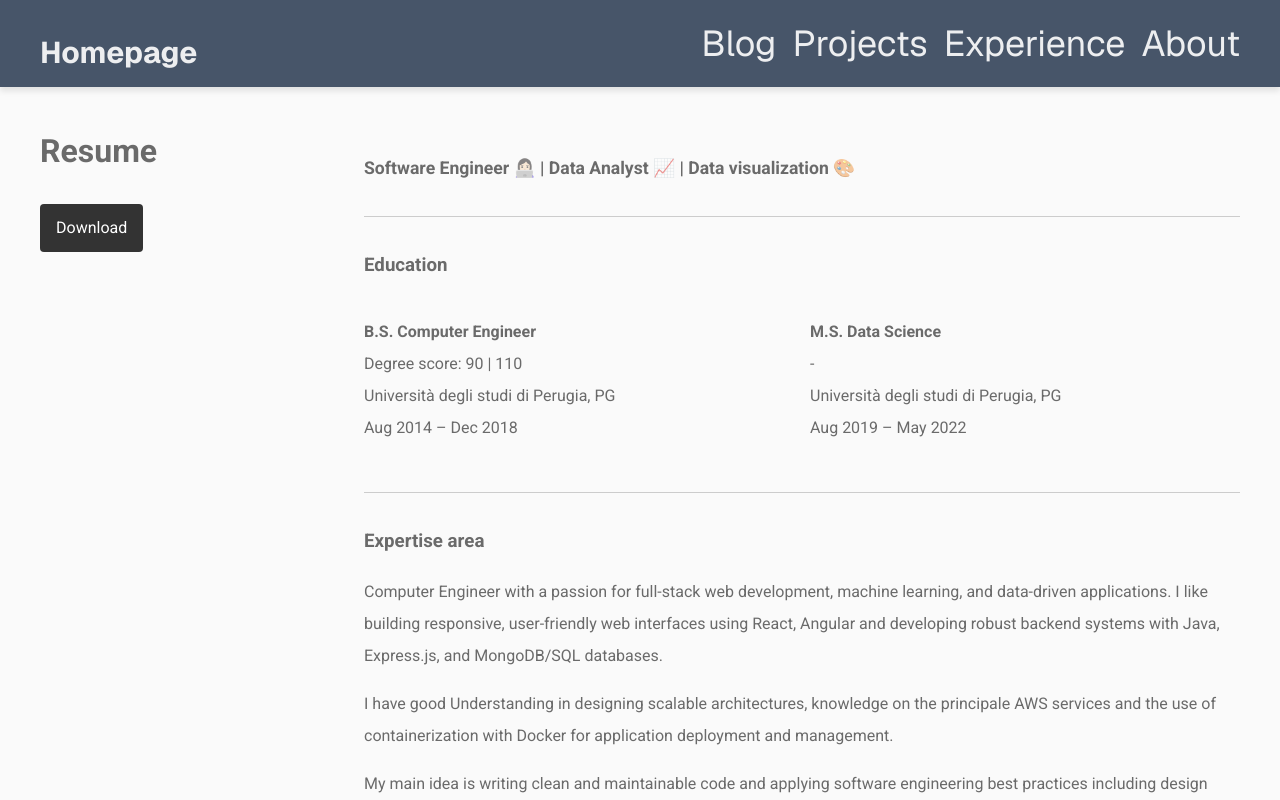
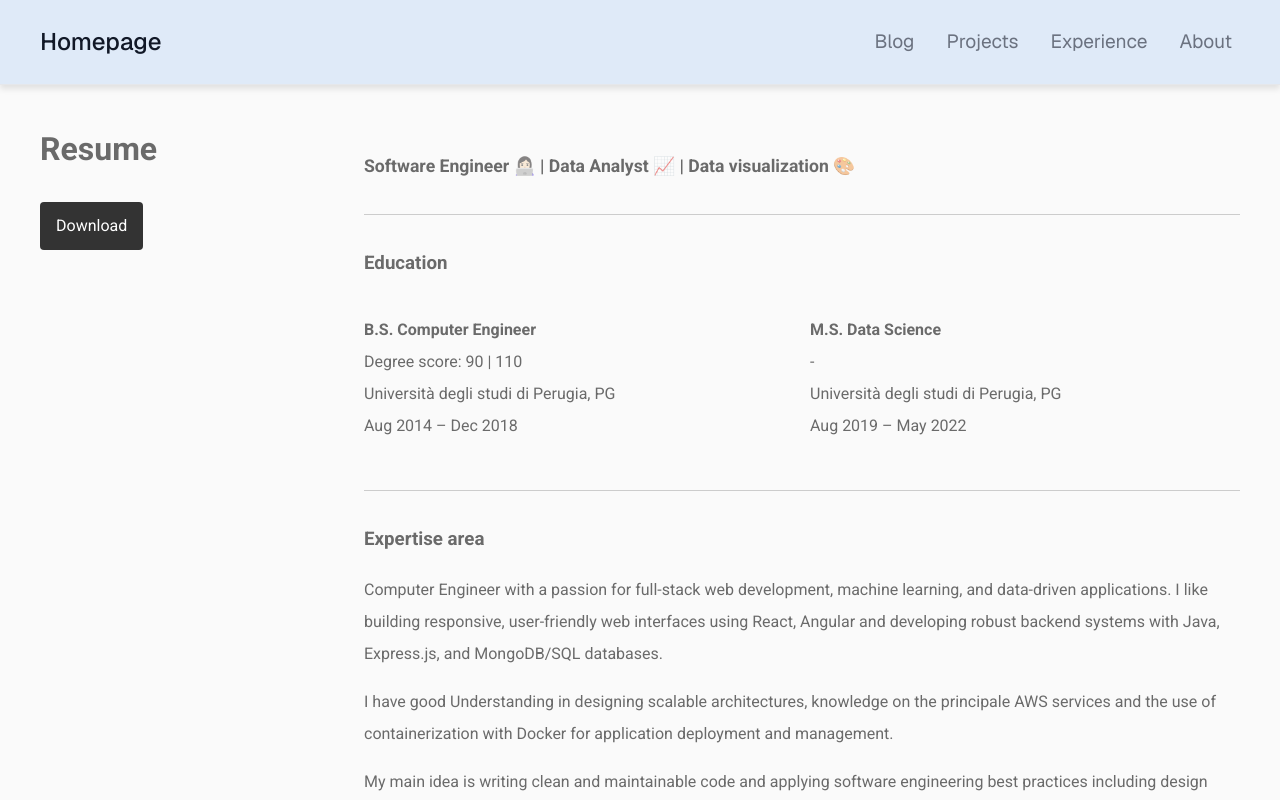
Before and after one commit to shortpathfirst/myblog, a Next.js app: page /resume in a window 1280 px wide. Shown: the top 800 px of the page. Built offline with nearby package versions, Linux system fonts and the light colour scheme.

Commit message:
Fixing Navbar and ScrollBehaviour on Link

```diff
--- a/src/app/layout.tsx
+++ b/src/app/layout.tsx
@@ -48,9 +48,9 @@ export default function RootLayout({
   return (
     <html lang="en">
       <body className={`${geistSans.variable} ${geistMono.variable}`}>
-        <div style={{ "display": "flex", "flexDirection": "column", "minHeight": "100svh" }}>
+        <div style={{ "display": "flex", "flexDirection": "column", "minHeight": "100svh"}}>
           <Navbar></Navbar>
-          <main style={{ "flex": 1}}>
+          <main style={{ "flex": 1  ,scrollPaddingTop: '80px',}}>
             {children}
           </main>
           <Footer />
--- a/src/components/contact/contacts.tsx
+++ b/src/components/contact/contacts.tsx
@@ -5,7 +5,7 @@ import CodeTopBar from '../codeTopBar/codeTopBar'
 
 const Contacts = () => {
     return (
-        <section>
+        <section id='contacts'>
             <div className={styles.contactHeader}>
                 <h1>Contact me</h1>
                 <h3>Reach out for a project or just say hello</h3>
--- a/src/components/navbar/Navbar.tsx
+++ b/src/components/navbar/Navbar.tsx
@@ -5,8 +5,8 @@ export const Navbar = () => {
     const NAVLINKS = [
         { url: "/blog", label: "Blog" },
         { url: "/projects", label: "Projects" },
-        { url: "/experience", label: "Experience" },
-        { url: "/about", label: "About" },
+        { url: "/resume", label: "Experience" },
+        { url: "/#contacts", label: "About" },
     ]
     return (
         <nav className={styles.navbar}>
--- a/src/components/navbar/navbar.module.css
+++ b/src/components/navbar/navbar.module.css
@@ -1,19 +1,21 @@
 .navbar {
-    background-color: #475569;
-    padding: 1rem;
+    background-color: #dfeaf8;
+    border-bottom: 1px solid #e5e7eb;
+    padding: 0.75rem 1.5rem;
     position: sticky;
     top: 0;
+    z-index: 50;
     box-shadow: 0 4px 6px rgba(0, 0, 0, 0.1);
-    z-index: 10;
 }
 
 .container {
+    max-width: 1200px;
     margin: 0 auto;
     display: flex;
     flex-direction: column;
     justify-content: space-between;
-    padding-left: 1.5rem;
-    padding-right: 1.5rem;
+    align-items: center;
+    gap: 0.5rem;
 }
 
 @media (min-width: 640px) {
@@ -23,45 +25,37 @@
 }
 
 .title {
-    font-size: 1.875rem;
-    font-weight: bold;
-    color: white;
-    display: grid;
-    place-content: center;
-    margin-bottom: 0.5rem;
-}
-
-@media (min-width: 768px) {
-    .title {
-        margin-bottom: 0;
-    }
+    font-size: 1.5rem;
+    font-weight: 500;
+    color: #111827;
 }
 
 .link {
-    color: rgba(255, 255, 255, 0.9);
+    color: #111827;
     text-decoration: none;
+    transition: color 0.2s ease;
 }
 
 .link:hover {
-    color: white;
+    color: #2563eb;
 }
 
 .iconGroup {
     display: flex;
-    flex-direction: row;
-    justify-content: center;
-    align-items: center;
+    flex-wrap: wrap;
     gap: 1rem;
-    color: white;
-    font-size: 2.25rem;
-
+    font-size: 1.2rem;
+    font-weight: 400;
 }
 
 .iconLink {
-    color: rgba(255, 255, 255, 0.9);
+    color: #6b7280;
     text-decoration: none;
+    padding: 0.25rem 0.5rem;
+    border-radius: 4px;
+    transition: color 0.2s ease, background-color 0.2s ease;
 }
 
 .iconLink:hover {
-    color: white;
+    color: #3e434e;
 }
--- a/src/components/techIcons/techIcons.module.css
+++ b/src/components/techIcons/techIcons.module.css
@@ -1,9 +1,8 @@
-.avatarGroup {
+.iconsContainer {
   display: flex;
-  padding: 15px;
 }
 
-.avatarGroup>*:not(:first-child) {
+.iconsContainer>*:not(:first-child) {
   margin-left: -1rem;
 }
 
--- a/src/components/techIcons/techIcons.tsx
+++ b/src/components/techIcons/techIcons.tsx
@@ -6,7 +6,7 @@ import Image from 'next/image'
 
 export const TechIcons = ({ items }: { items: Tag[] }) => {
     return (
-        <div className={styles.avatarGroup}>
+        <div className={styles.iconsContainer}>
             {items.map((item, i) => (
                 // View transition does not allow multiple TechIcons use
                 // <ViewTransition key={i} name={`tech-icon-${item.name}`} >
--- a/src/styles/globals.css
+++ b/src/styles/globals.css
@@ -20,6 +20,11 @@ body {
     -webkit-font-smoothing: antialiased;
     -moz-osx-font-smoothing: grayscale;
     background: var(--background);
+}
+/* Adjusting navbar scroll */
+html {
+  scroll-behavior: smooth;
+  scroll-padding-top: 100px;
 }
 
 a {
```
Also changed, not shown: src/components/blogposts/blogpage.module.css (+12 -11 lines).
